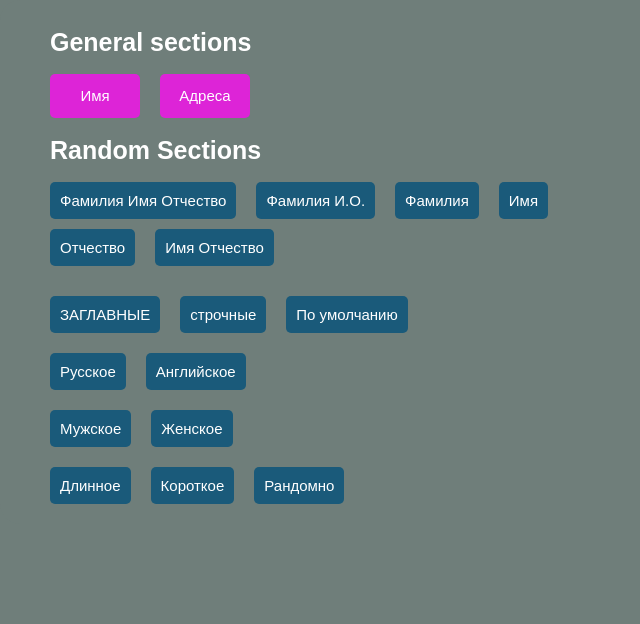
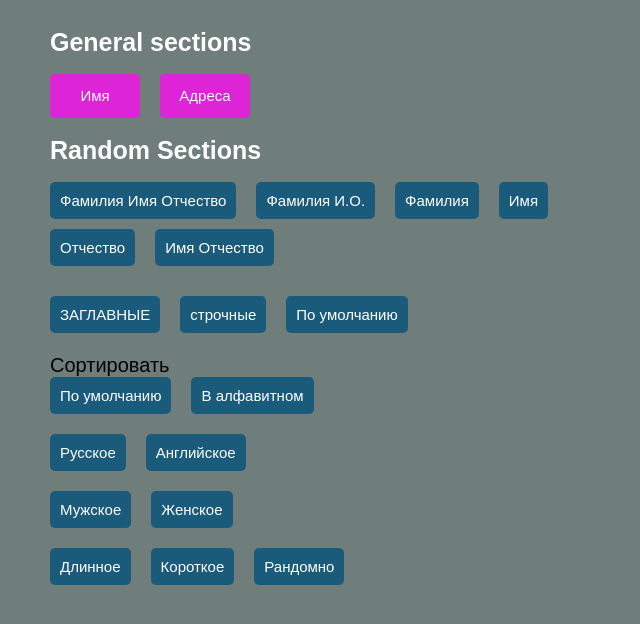
Before and after one commit to Maxxiim/plugin, a website: page index.html in a window 1280 px wide. Both pictures are taken after a click on the button "Имя". Shown: the whole page, without its empty margins (0-640 px from the left). Drawn offline with Linux system fonts and the light colour scheme.

Commit message:
added sorting buttons ( alphabetical, default)

```diff
--- a/index.html
+++ b/index.html
@@ -250,6 +250,37 @@
         .modal-window__random-transform__default:hover {
             background: rgb(24, 67, 89);
         }
+
+        .modal-window__random-sort {
+            display: flex;
+            flex-wrap: wrap;
+            margin-bottom: 20px;
+        }
+
+        .modal-window__random-sort__title {
+            display: block;
+            width: 100%;
+        }
+
+        .modal-window__random-sort__default,
+        .modal-window__random-sort__alphabet {
+            display: block;
+            margin-right: 20px;
+            font-size: 15px;
+            border: none;
+            user-select: none;
+            cursor: pointer;
+            color: #fff;
+            padding: 10px;
+            border-radius: 5px;
+            background: rgb(26, 90, 122);
+            transition: all 0.4s ease-in-out;
+        }
+
+        .modal-window__random-sort__default:hover,
+        .modal-window__random-sort__alphabet:hover {
+            background: rgb(24, 67, 89);
+        }
     </style>
 </head>
 
@@ -298,6 +329,12 @@
                     </button>
                 </div>
 
+                <div class="modal-window__random-sort">
+                    <p class="modal-window__random-sort__title">Сортировать</p>
+                    <button class="modal-window__random-sort__default" data-sort="default">По умолчанию</button>
+                    <button class="modal-window__random-sort__alphabet" data-sort="alphabet">В алфавитном</button>
+                </div>
+
                 <div class="modal-window__random-language">
                     <button class="modal-window__random-language__rus" data-lang="rus">Русское</button>
                     <button class="modal-window__random-language__eng" data-lang="eng">Английское</button>
@@ -331,6 +368,7 @@
         const dataLength = document.querySelectorAll('[data-length]');
         const dataGender = document.querySelectorAll('[data-gender]');
         const dataTransform = document.querySelectorAll('[data-transform]');
+        const dataSort = document.querySelectorAll('[data-sort]');
 
         const namesData = {
             rus: {
@@ -394,6 +432,7 @@
         const randomSettings = {
             formatName: 'first',
             transform: "default",
+            sort: "default",
             lang: "rus",
             length: "long",
             gender: "male",
@@ -446,6 +485,12 @@
             });
         });
 
+        dataSort.forEach((btn) => {
+            btn.addEventListener('click', () => {
+                randomSettings.sort = btn.getAttribute('data-sort');
+                updateNameInFigma();
+            });
+        });
         // functions for plugin
         function updateNameInFigma() {
             const generatedName = generateName(randomSettings);
```
